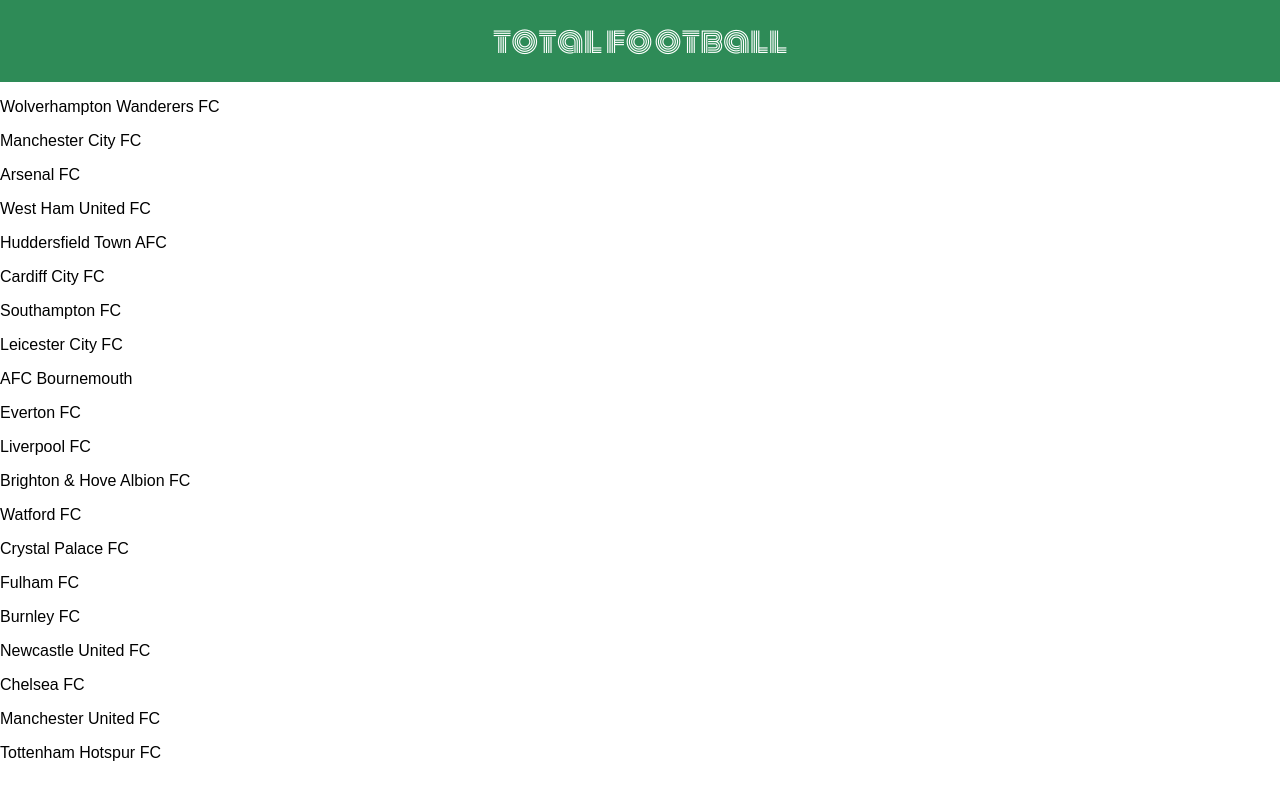
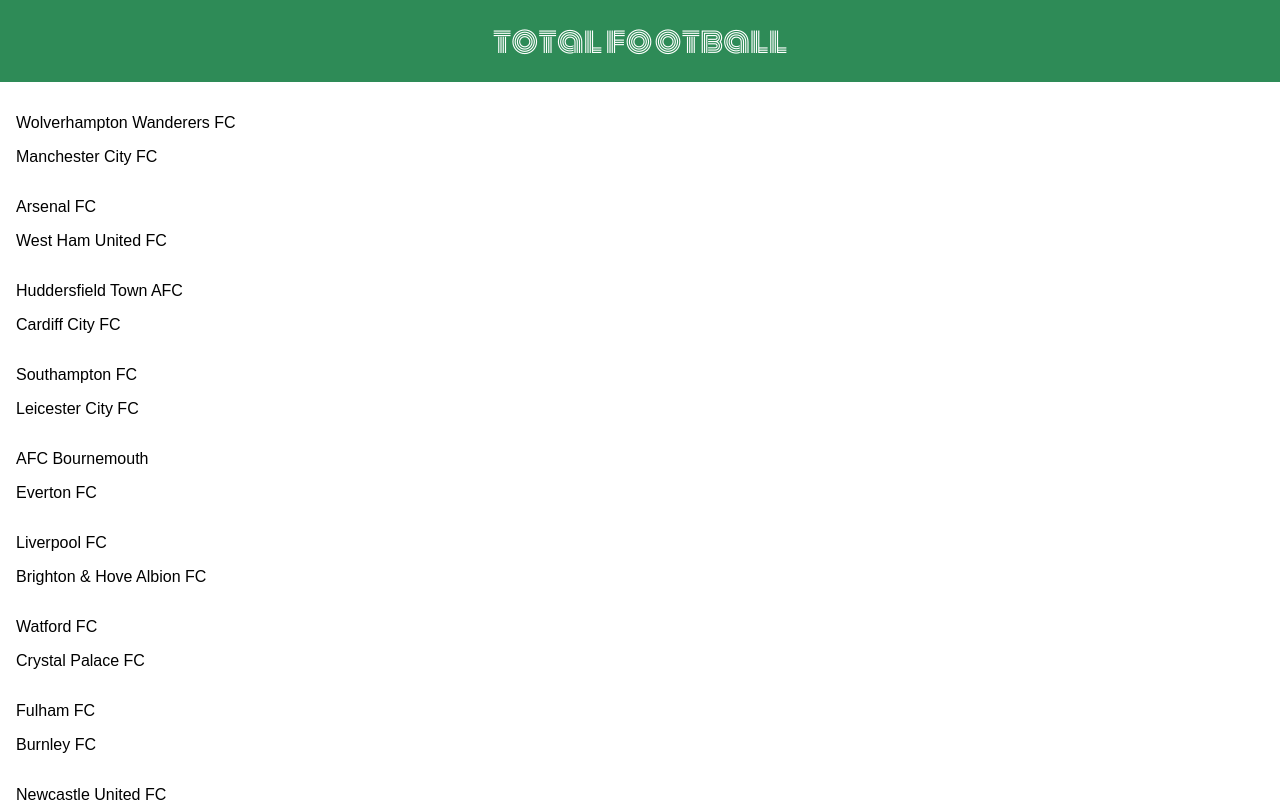
Before and after one commit to thomsonjohn/total-football, a React (Create React App) app: page / in a window 1280 px wide. Shown: the top 802 px of the page. Built offline with nearby package versions, Linux system fonts and the light colour scheme.

Commit message:
Add fixture component

```diff
--- /dev/null
+++ b/src/components/Fixture/Fixture.js
@@ -0,0 +1,17 @@
+import React from "react";
+
+const Fixture = props => {
+  const { match, index } = props;
+  return (
+    <div className="fixture" key={index}>
+      <div className="fixture__team">
+        <p>{match.homeTeam.name}</p>
+      </div>
+      <div className="fixture__team">
+        <p>{match.awayTeam.name}</p>
+      </div>
+    </div>
+  );
+};
+
+export default Fixture;
--- /dev/null
+++ b/src/components/FixtureList/FixtureList.css
@@ -0,0 +1,5 @@
+.fixture-list {
+  display: flex;
+  flex-direction: column;
+  padding: 1em;
+}
--- a/src/components/FixtureList/FixtureList.js
+++ b/src/components/FixtureList/FixtureList.js
@@ -1,14 +1,13 @@
 import React from "react";
+
+import Fixture from "../Fixture/Fixture";
+
+import "./FixtureList.css";
 
 const FixtureList = props => {
   const { matchday } = props;
   const fixtures = matchday.matches.map((match, index) => {
-    return (
-      <div key={index}>
-        <p>{match.homeTeam.name}</p>
-        <p>{match.awayTeam.name}</p>
-      </div>
-    );
+    return <Fixture match={match} index={index} />;
   });
   return <section className="fixture-list">{fixtures}</section>;
 };
```
